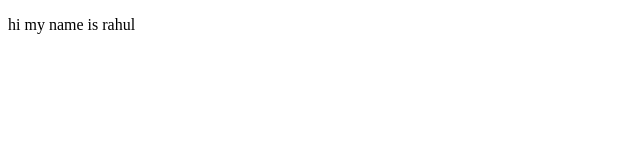
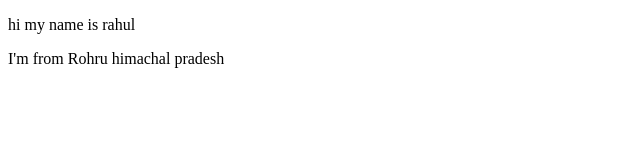
Before and after one commit to ErRahulPanchta/java-full-stack-project-1, a plain HTML site: page index.html in a window 1280 px wide. Shown: the whole page, without its empty margins (0-640 px from the left). Drawn offline with Linux system fonts and the light colour scheme.

Commit message:
added some new para

```diff
--- a/index.html
+++ b/index.html
@@ -7,5 +7,6 @@
 </head>
 <body>
     <p>hi my name is rahul</p>
+    <p>I'm from Rohru himachal pradesh</p>
 </body>
 </html>
```
